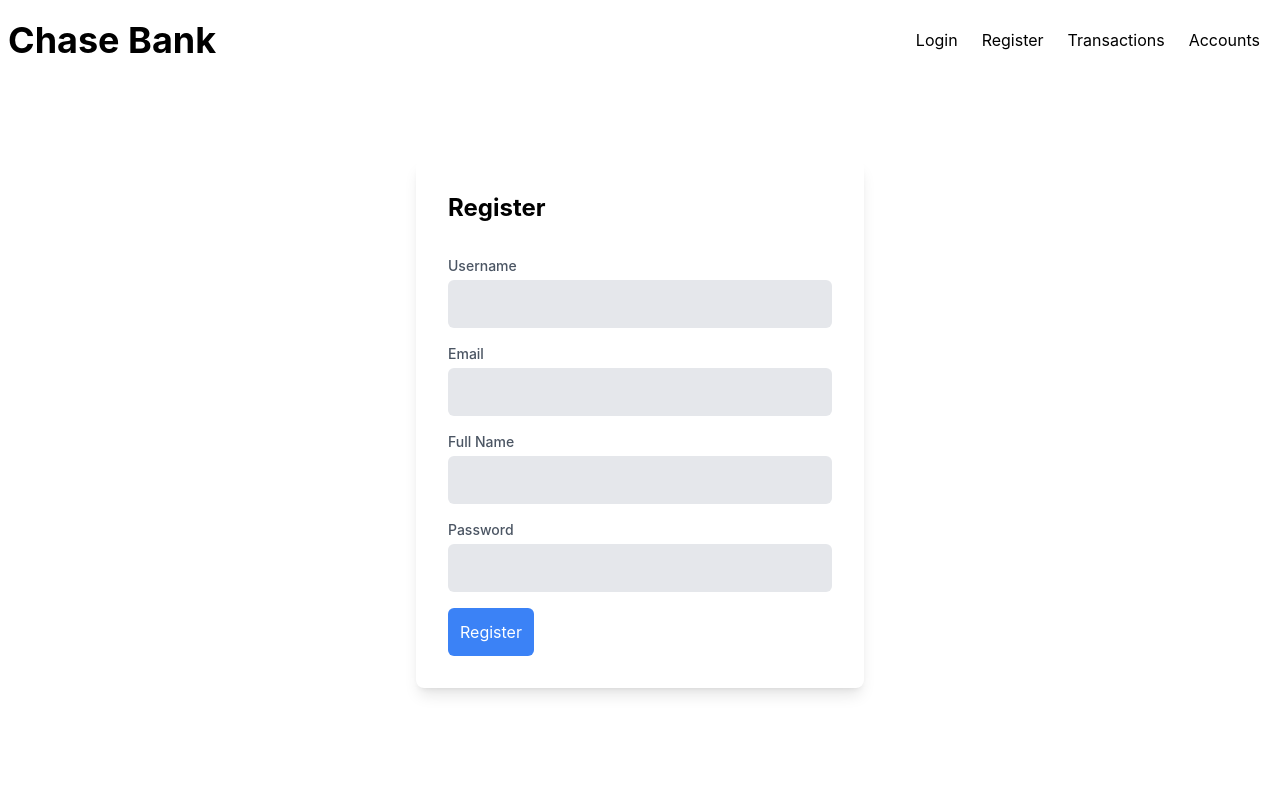
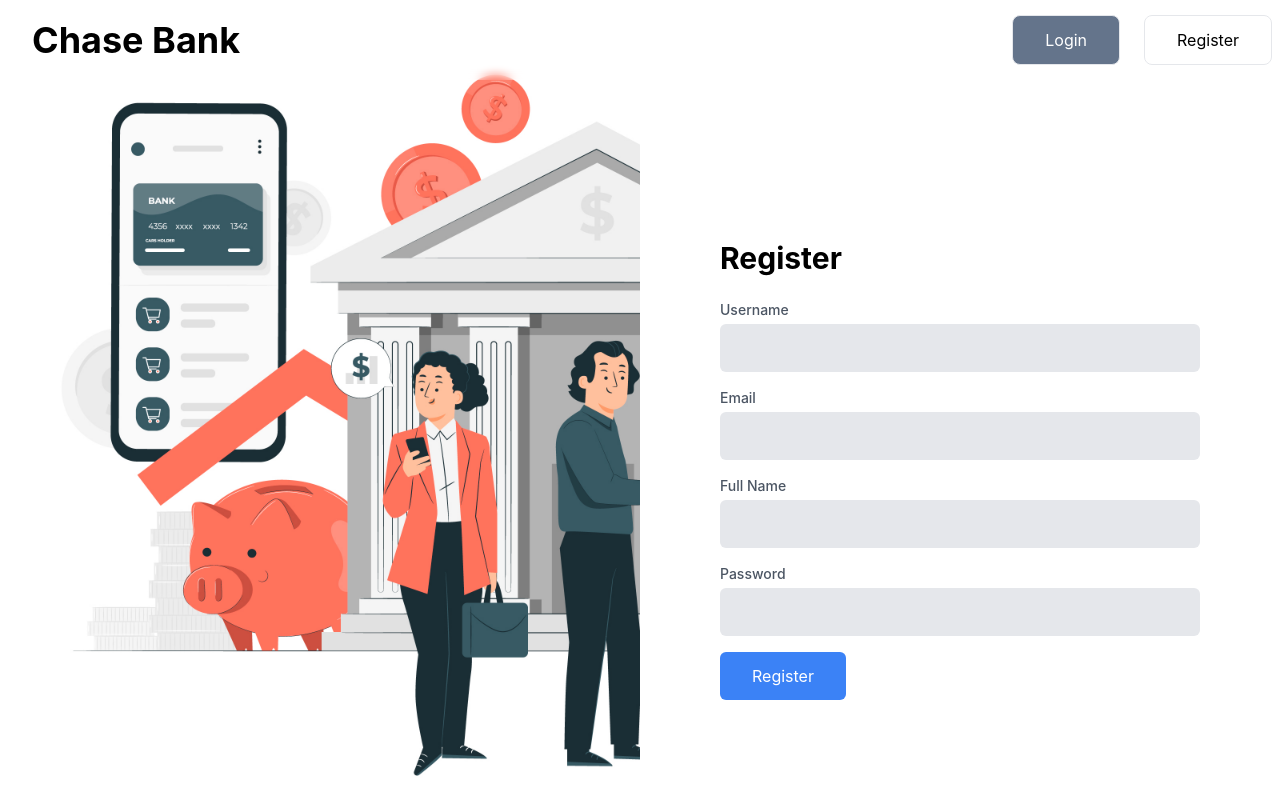
Before and after one commit to markmumba/bankclient, a React (Vite) app: page /register in a window 1280 px wide. Built offline with nearby package versions, Linux system fonts and the light colour scheme.

Commit message:
created register and login pages and functioning correctly

```diff
--- a/src/App.tsx
+++ b/src/App.tsx
@@ -3,17 +3,39 @@
 import Navbar from "./components/navbar"
 import Register from "./components/register"
 import Dashboard from "./components/dashboard"
+import { useState } from "react"
+
+interface User {
+  user: {
+    username: string;
+    email: string;
+  };
+  account: Record<string, string>; // Assuming accountDetails is an object with string keys and values
+}
 
 function App() {
+
+  const [user, setUser] = useState(false)
+
+  const [userData, setUserData] = useState<User | null>()
+  const [account, setAccount] = useState(false)
+
+  function handleUser() {
+    setUser(!user)
+  }
+  function handleUserData(response: any) {
+    setUserData(response)
+  }
+
 
   return (
     <div className="bg-white">
       <BrowserRouter >
-      <Navbar/>
+        <Navbar user={user} handleUser={handleUser} userData={setUserData} />
         <Routes>
-          <Route path="/" element={<Dashboard />} />
-          <Route path="/login" element={<Login />} />
-          <Route path="/register" element={<Register />} />
+          <Route path="/" element={<Dashboard userData={userData} handleUserData={handleUserData} />} />
+          <Route path="/login" element={<Login handleUser={handleUser} account={account} setAccount={setAccount} />} />
+          <Route path="/register" element={<Register setAccount={setAccount} />} />
         </Routes>
       </BrowserRouter>
     </div>
--- a/src/components/dashboard.tsx
+++ b/src/components/dashboard.tsx
@@ -8,9 +8,8 @@
     };
     account: Record<string, string>; // Assuming accountDetails is an object with string keys and values
 }
-function Dashboard() {
+function Dashboard(props: any) {
 
-    const [userData, setUserData] = useState<User | null>()
 
     async function userdata() {
         const response = await axiosInstance.get("/user", {
@@ -20,7 +19,7 @@
             }
         })
         const content = response.data
-        setUserData(content)
+        props.handleUserData(content)
     }
 
     useEffect(() => {
@@ -32,25 +31,27 @@
     return (
         <div className="pt-24">
             <div>
+                {props.userData ? (
+                    <div>
                         <h2>User Details</h2>
-                {userData && (
                         <div>
-                        <p>Email: {userData.user.email}</p>
-                        <p>Username: {userData.user.username}</p>
+                            <p>Email: {props.userData.user.email}</p>
+                            <p>Username: {props.userData.user.username}</p>
                         </div>
-                )}
-
                         <h2>Account Details</h2>
-                {userData && userData.account && (
                         <ul>
-                        {Object.entries(userData.account).map(([accountNumber, accountType]) => (
+                            {Object.entries(props.userData.account).map(([accountNumber, accountType]) => (
                                 <li key={accountNumber}>
                                     <strong>Account Number:</strong> {accountNumber}, <strong>Account Type:</strong> {accountType}
                                 </li>
                             ))}
                         </ul>
+                    </div>
+                ) : (
+                    <h4>You are not logged in </h4>
                 )}
             </div>
+
         </div>
     )
 }
--- a/src/components/login.tsx
+++ b/src/components/login.tsx
@@ -1,8 +1,9 @@
 import { ChangeEvent, FormEvent, useState } from "react";
 import { axiosInstance } from "../services/fetcher";
 import { useNavigate } from "react-router-dom";
+import image from "../assets/8292064.jpg"
 
-function Login() {
+function Login(props: any) {
 
     const navigate = useNavigate()
     const [login, setLogin] = useState({
@@ -30,6 +31,8 @@
                 }
             })
 
+            props.handleUser()
+            props.setAccount(false)
             navigate("/")
         } catch (error) {
             console.error("Error:", error)
@@ -38,9 +41,14 @@
 
 
     return (
-        <div className="pt-10">
-            <div className="container mx-auto max-w-md p-8 mt-10 bg-white rounded-lg shadow-lg">
-                <h2 className="text-2xl font-bold mb-8">Login</h2>
+        <>
+            <div className="flex h-screen">
+                <div className="w-1/2 bg-cover " style={{ backgroundImage: `url(${image})`}}>
+                </div>
+
+                <div className="w-1/2 px-20 py-40 mt-20">
+                    {props.account ? (<div className="border p-4 bg-lime-300 m-4   rounded-lg"> Your account has been created successfully you can now log in </div>):null}
+                    <h2 className="text-3xl font-bold mb-6">Login</h2>
                     <form onSubmit={handleSubmit}>
                         <div className="mb-4">
                             <label htmlFor="email" className="block text-sm font-medium text-gray-600">Email</label>
@@ -54,6 +62,7 @@
                     </form>
                 </div>
             </div>
+        </>
     )
 
 }
--- a/src/components/navbar.tsx
+++ b/src/components/navbar.tsx
@@ -1,8 +1,9 @@
 
 import { useState } from "react";
 import { Link } from "react-router-dom";
+import { axiosInstance } from "../services/fetcher";
 
-const Navbar = () => {
+const Navbar = (props: any) => {
 
     const [nav, setNav] = useState(false);
 
@@ -10,20 +11,41 @@
         setNav((prevState) => !prevState)
     }
 
+
+    async function handleLogout() {
+        await axiosInstance.post("/logout", {
+            withCredentials: true,
+            headers: {
+                'Content-Type': 'application/json'
+            }
+        })
+        props.userData(null)
+        props.handleUser()
+    }
+
     return (
         <div className="w-full h-[80px] z-10 backdrop-blur-sm fixed  ">
             <div className="px-2 flex justify-between items-center w-full h-full">
                 <div className="flex items-center ">
-                    <h1 className="text-3xl  font-bold sm:text-4xl ">Chase Bank</h1>
+                    <Link to="/"> <h1 className="text-3xl hover:border py-3 px-6 rounded-lg hover:bg-slate-200 font-bold sm:text-4xl ">Chase Bank</h1></Link>
                 </div>
+                {
+                    props.user ? (
                         <div className="flex items-center">
                             <ul className="hidden md:flex ">
-                        <li><Link to="/login">Login</Link></li>
-                        <li><Link to="/register">Register</Link></li>
+                                <li><Link to="/" onClick={handleLogout}>Logout</Link></li>
                                 <li><a href="#pricing">Transactions</a></li>
                                 <li><a href="#contact">Accounts</a></li>
                             </ul>
                         </div>
+                    ) : (
+                        <div className="flex items-center">
+                            <ul className="hidden md:flex space-x-6 ">
+                                <li className="border py-3 px-8 text-white rounded-lg bg-slate-500 hover:bg-white hover:text-black"><Link to="/login">Login</Link></li>
+                                <li className="border py-3 px-8 rounded-lg hover:bg-slate-500 hover:text-white "><Link to="/register">Register</Link></li>
+                            </ul>
+                        </div>
+                    )}
                 <div className="md:hidden" onClick={handleClick}>
                     {!nav ? <svg xmlns="http://www.w3.org/2000/svg" fill="none" viewBox="0 0 24 24" strokeWidth={1.5} stroke="currentColor" className="w-6 h-6">
                         <path strokeLinecap="round" strokeLinejoin="round" d="M3.75 5.25h16.5m-16.5 4.5h16.5m-16.5 4.5h16.5m-16.5 4.5h16.5" />
@@ -34,12 +56,21 @@
 
                 </div>
             </div>
-            {nav && <ul className="absolute  bg-sky-950 border rounded-xl text-white w-full  px-8">
-                <li className="border-b-2 border-slate-300 w-full p-4">About</li>
-                <li className="border-b-2 border-slate-300 w-full  p-4">Services </li>
-                <li className="border-b-2 border-slate-300 w-full  p-4">Pricing</li>
-                <li className="border-b-2 border-slate-300  w-full  p-4">Contact</li>
-
+            {nav &&
+                <ul className="absolute  bg-sky-950 border rounded-xl text-white w-full  px-8">
+                    {
+                        props.user ? (
+                            <div className="items-center ">
+                                <li className="border-b-2 p-4 text-l"><Link to="/" onClick={handleLogout}>Logout</Link></li>
+                                <li className="border-b-2 p-4 text-l"><a href="#pricing">Transactions</a></li>
+                                <li className="border-b-2 p-4 text-l"><a href="#contact">Accounts</a></li>
+                            </div>
+                        ) : (
+                            <div className="items-center">
+                                <li><Link to="/login">Login</Link></li>
+                                <li><Link to="/register">Register</Link></li>
+                            </div>
+                        )}
                 </ul>
             }
         </div>
--- a/src/components/register.tsx
+++ b/src/components/register.tsx
@@ -1,9 +1,10 @@
 import { ChangeEvent, FormEvent, useState } from "react";
 import { axiosInstance } from "../services/fetcher";
-import {  useNavigate } from "react-router-dom";
+import { useNavigate } from "react-router-dom";
+import image from "../assets/8292064.jpg"
 
+function Register(props :any) {
 
-function Register() {
     const navigate = useNavigate()
 
     const [register, setRegister] = useState({
@@ -34,6 +35,7 @@
             });
 
             if (response) {
+                props.setAccount(true)
                 navigate("/login")
             }
 
@@ -45,9 +47,13 @@
 
 
     return (
-        <div className="pt-40">
-            <div className="container mx-auto max-w-md  p-8 bg-white rounded-lg shadow-lg">
-                <h2 className="text-2xl font-bold mb-8">Register</h2>
+        <>
+            <div className="flex h-screen">
+                <div className="w-1/2 bg-cover " style={{ backgroundImage: `url(${image})` }}>
+                </div>
+
+                <div className="w-1/2 px-20 py-40 mt-20">
+                    <h2 className="text-3xl font-bold mb-6">Register</h2>
                     <form onSubmit={handleSubmit}>
                         <div className="mb-4">
                             <label htmlFor="username" className="block text-sm font-medium text-gray-600">Username</label>
@@ -65,12 +71,12 @@
                             <label htmlFor="password" className="block text-sm font-medium text-gray-600">Password</label>
                             <input type="password" id="password" name="password" onChange={handleChange} value={register.password} className="mt-1 p-3 rounded-md bg-gray-200 text-black w-full" />
                         </div>
-                    <button type="submit" className="bg-blue-500 text-white p-3 rounded-md hover:bg-blue-600">Register</button>
+                        <button type="submit" className="bg-blue-500 text-white py-3 px-8 rounded-md hover:bg-blue-600">Register</button>
                     </form>
                 </div>
+            </div>
 
-
-        </div>
+        </>
     )
 
 }
```
Also changed, not shown: src/assets/8292064.jpg (added). Lines whose indentation alone changed are shown as unchanged.
